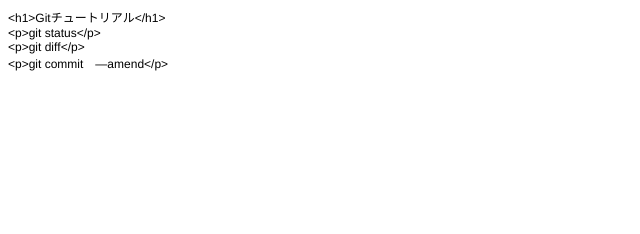
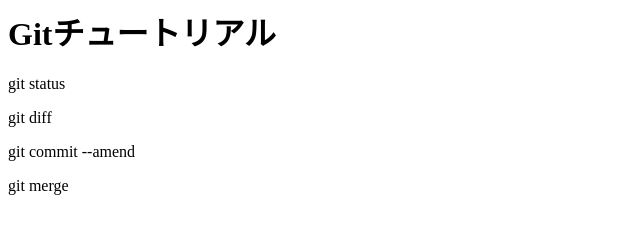
Before and after one commit to ipti0166/git_tutorial, a plain HTML site: page index.html in a window 1280 px wide. Shown: the whole page, without its empty margins (0-640 px from the left). Drawn offline with Linux system fonts and the light colour scheme.

Commit message:
git mergeを追記

```diff
--- a/index.html
+++ b/index.html
@@ -1,21 +1,5 @@
-<!DOCTYPE html PUBLIC "-//W3C//DTD HTML 4.01//EN" "http://www.w3.org/TR/html4/strict.dtd">
-<html>
-<head>
-  <meta http-equiv="Content-Type" content="text/html; charset=utf-8">
-  <meta http-equiv="Content-Style-Type" content="text/css">
-  <title></title>
-  <meta name="Generator" content="Cocoa HTML Writer">
-  <meta name="CocoaVersion" content="2685.5">
-  <style type="text/css">
-    p.p1 {margin: 0.0px 0.0px 0.0px 0.0px; font: 12.0px Helvetica; -webkit-text-stroke: #000000}
-    span.s1 {font-kerning: none}
-    span.s2 {font: 12.0px 'Hiragino Sans'; font-kerning: none}
-  </style>
-</head>
-<body>
-<p class="p1"><span class="s1">&lt;h1&gt;Git</span><span class="s2">チュートリアル</span><span class="s1">&lt;/h1&gt;</span></p>
-<p class="p1"><span class="s1">&lt;p&gt;git status&lt;/p&gt;</span></p>
-<p class="p1"><span class="s1">&lt;p&gt;git diff&lt;/p&gt;</span></p>
-<p class="p1"><span class="s1">&lt;p&gt;git commit　—amend&lt;/p&gt;<span class="Apple-converted-space"> </span></span></p>
-</body>
-</html>
+<h1>Gitチュートリアル</h1>
+<p>git status</p>
+<p>git diff</p>
+<p>git commit --amend</p>
+<p>git merge</p>
```
